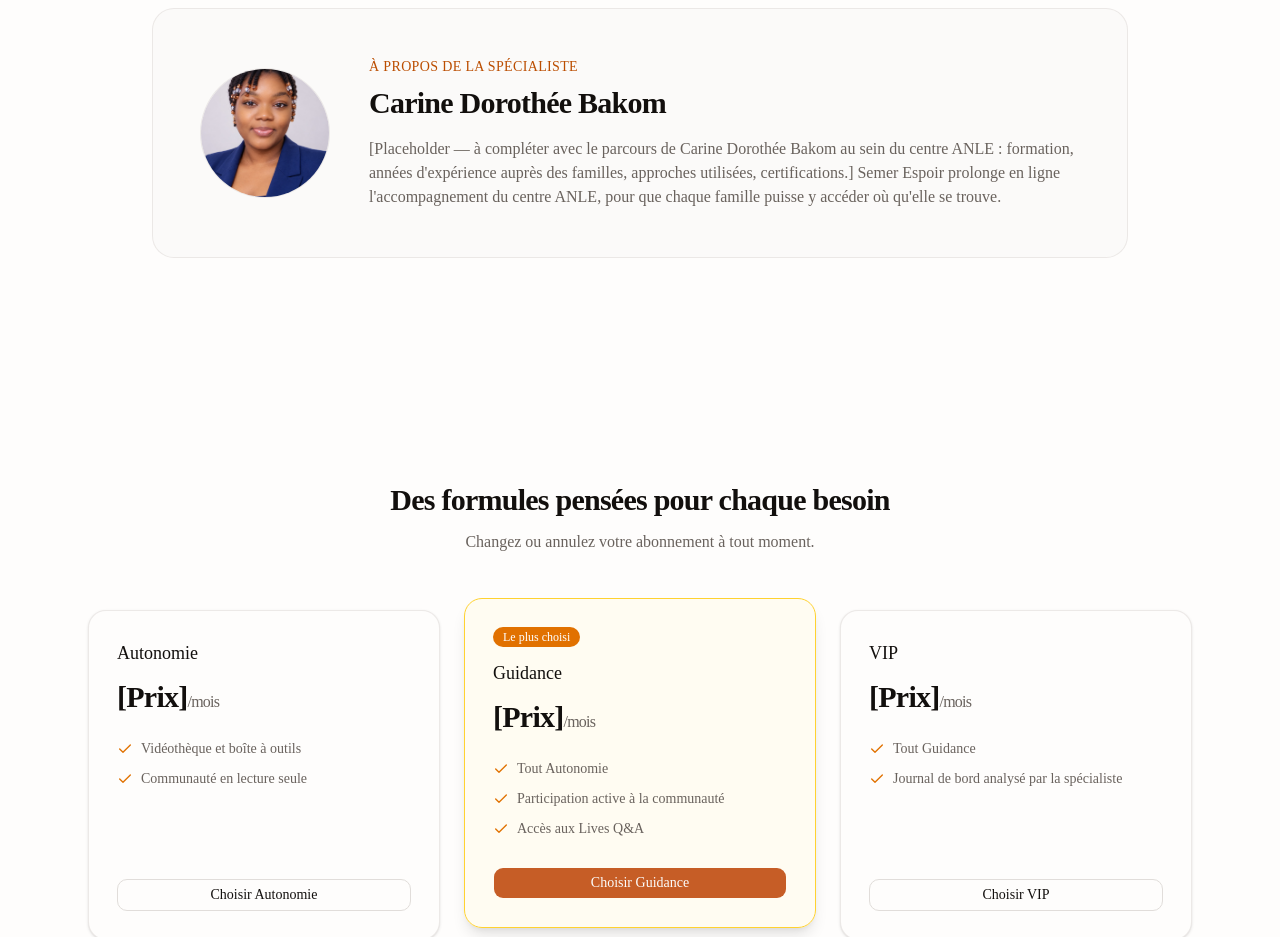
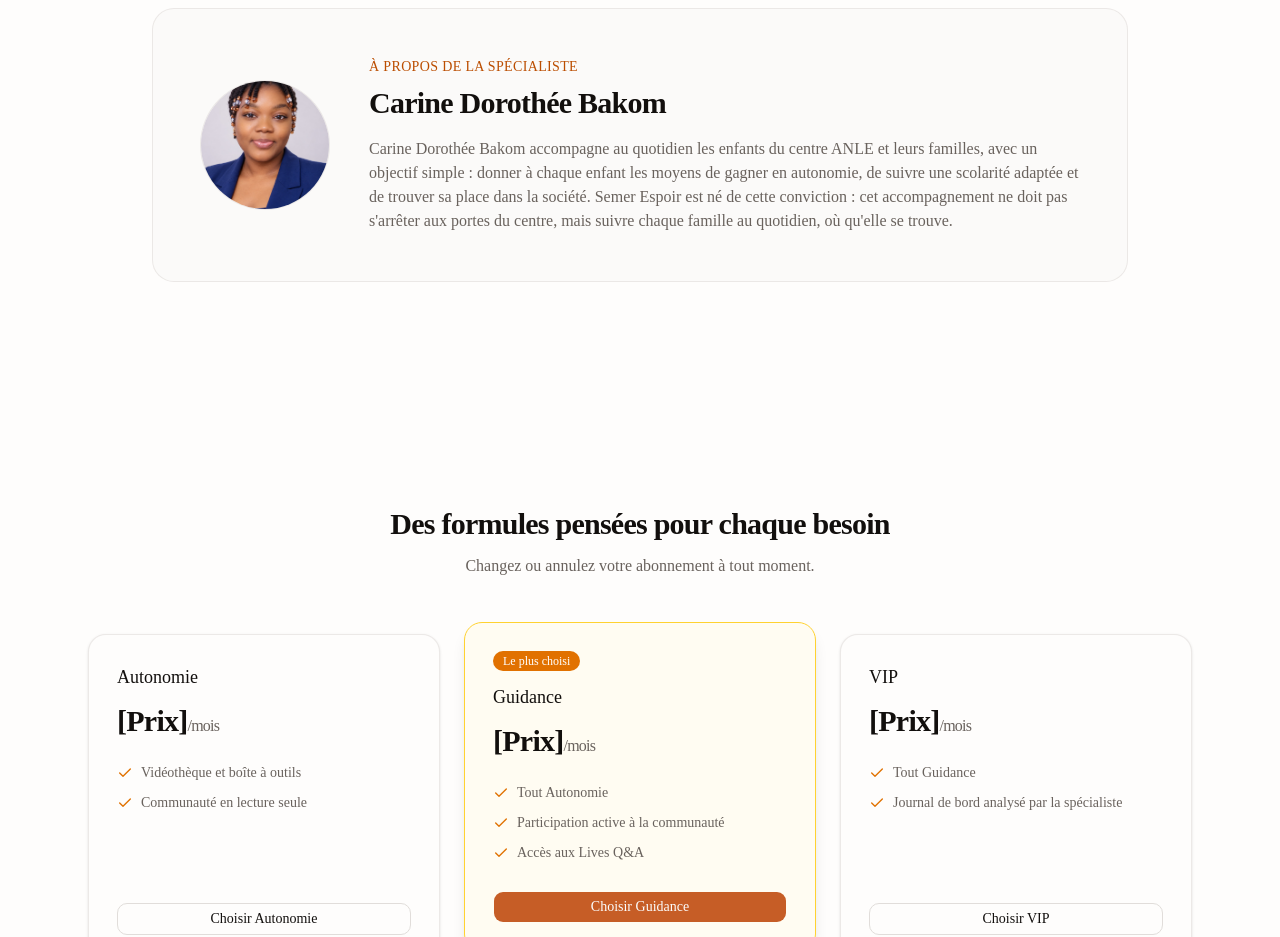
Before and after one commit to espoirsemer/semer-espoir, a Next.js app: page / in a window 1280 px wide. Shown: the part 3520-4457 px from the top of the page. Built offline with nearby package versions, Linux system fonts and the light colour scheme.

Commit message:
Finalise la bio de la spécialiste, sans placeholder

```diff
--- a/src/components/landing/about-specialist.tsx
+++ b/src/components/landing/about-specialist.tsx
@@ -25,12 +25,14 @@ export function AboutSpecialist() {
                 Carine Dorothée Bakom
               </h2>
               <p className="mt-4 text-muted-foreground">
-                [Placeholder — à compléter avec le parcours de Carine Dorothée
-                Bakom au sein du centre ANLE : formation, années
-                d&apos;expérience auprès des familles, approches utilisées,
-                certifications.] Semer Espoir prolonge en ligne
-                l&apos;accompagnement du centre ANLE, pour que chaque famille
-                puisse y accéder où qu&apos;elle se trouve.
+                Carine Dorothée Bakom accompagne au quotidien les enfants du
+                centre ANLE et leurs familles, avec un objectif simple :
+                donner à chaque enfant les moyens de gagner en autonomie, de
+                suivre une scolarité adaptée et de trouver sa place dans la
+                société. Semer Espoir est né de cette conviction : cet
+                accompagnement ne doit pas s&apos;arrêter aux portes du
+                centre, mais suivre chaque famille au quotidien, où qu&apos;elle
+                se trouve.
               </p>
             </div>
           </div>
```
